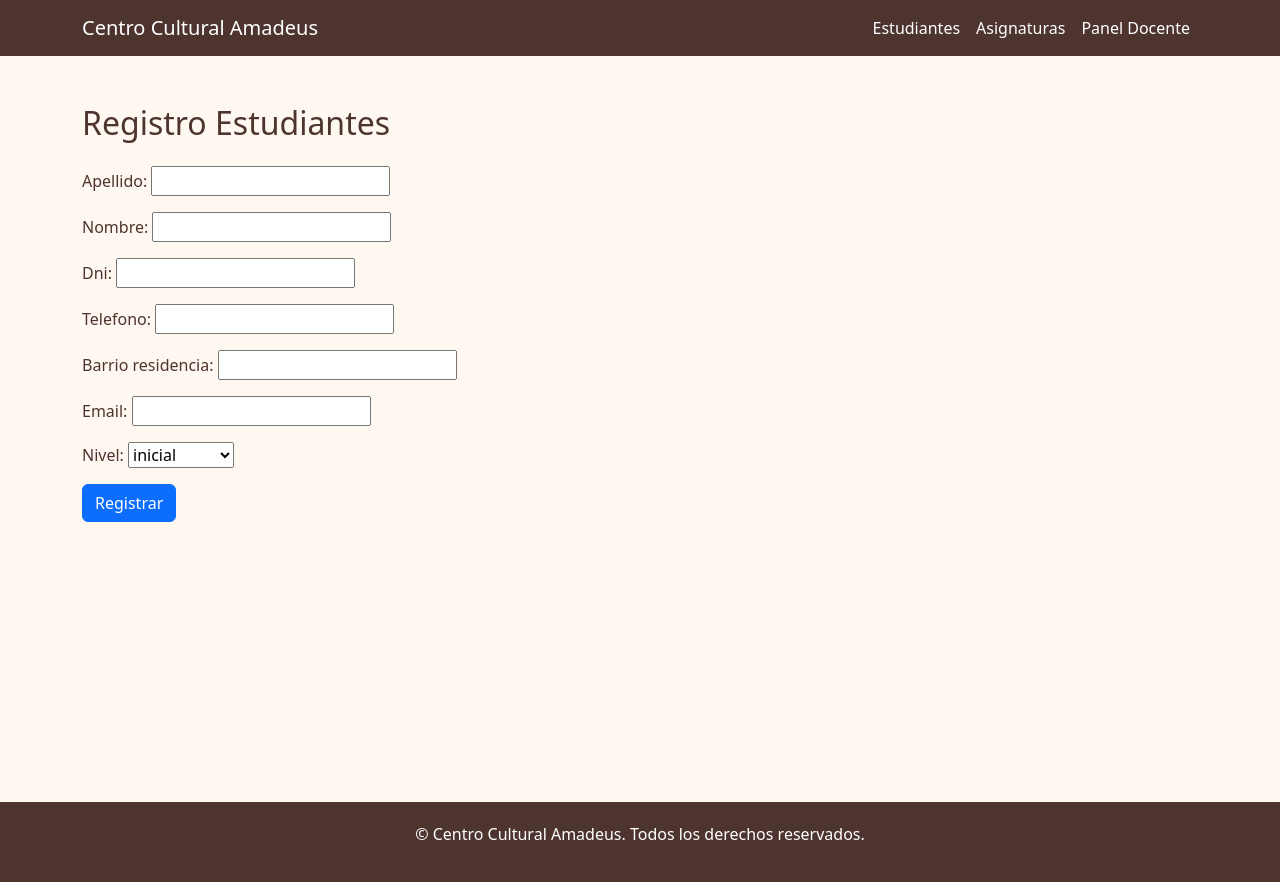
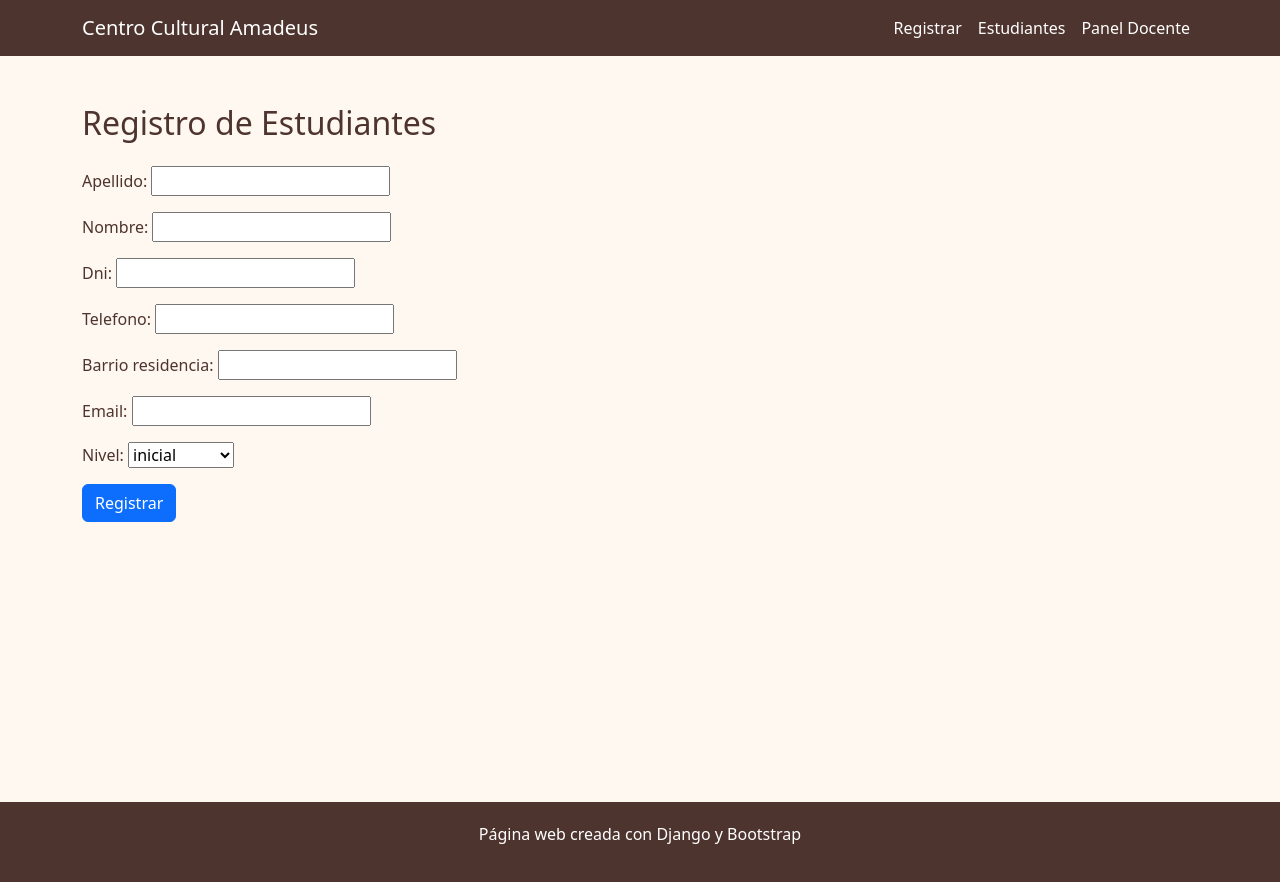
Before and after one commit to gabgom2/centro-cultural-amadeus, a Django app: page /RegistroEstudiantes/ in a window 1280 px wide. Run offline with Django 5.2, Linux system fonts and the light colour scheme.

```diff
--- a/usuarios/templates/usuarios/estudianteregistro.html
+++ b/usuarios/templates/usuarios/estudianteregistro.html
@@ -3,7 +3,7 @@
 {% block contenido_principal %}
 
     <div class="container mt-5">
-        <h2>Registro Estudiantes</h2>
+        <h2>Registro de Estudiantes</h2>
 
     </div>
 
--- a/usuarios/templates/usuarios/index.html
+++ b/usuarios/templates/usuarios/index.html
@@ -61,10 +61,10 @@
             <div class="collapse navbar-collapse" id="navbarNav">
                 <ul class="navbar-nav ms-auto">
                     <li class="nav-item">
-                        <a class="nav-link active" href="{% url 'estudianteregistro' %}">Estudiantes</a>
+                        <a class="nav-link active" href="{% url 'estudianteregistro' %}">Registrar</a>
                     </li>
                     <li class="nav-item">
-                        <a class="nav-link" href="#">Asignaturas</a>
+                        <a class="nav-link" href="#">Estudiantes</a>
                     </li>
                     <li class="nav-item">
                         <a class="nav-link" href="#">Panel Docente</a>
@@ -96,7 +96,7 @@
     <!-- Footer -->
     <footer class="footer">
         <div class="container">
-            <p>© Centro Cultural Amadeus. Todos los derechos reservados.</p>
+            <p>Página web creada con Django y Bootstrap</p>
         </div>
     </footer>
 
```
Also changed, not shown: usuarios/migrations/0004_alter_estudiante_nivel.py (added).
